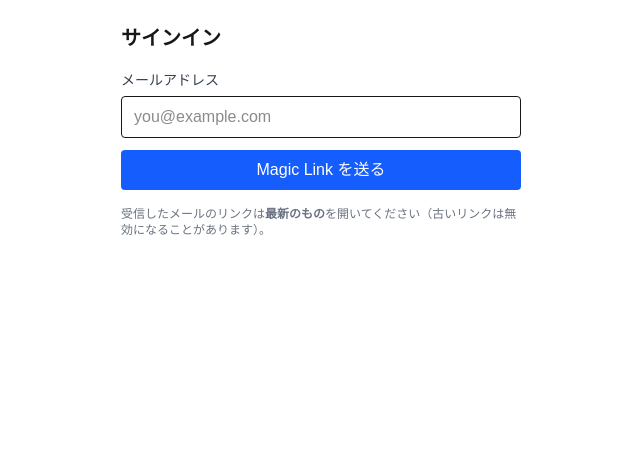
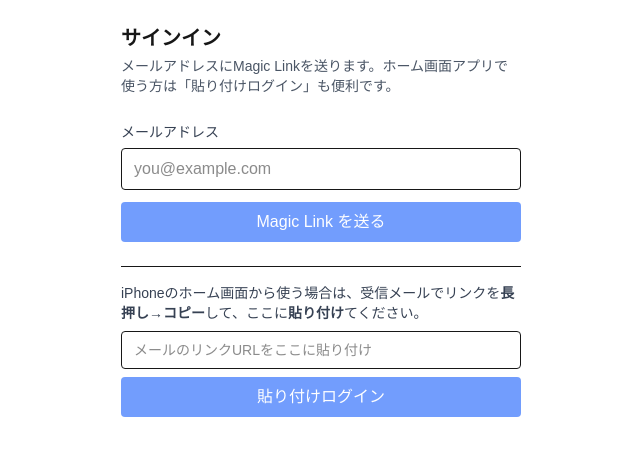
Before and after one commit to sugimotowakaba/aquarium-log, a Next.js app: page /auth in a window 1280 px wide. Shown: the top 456 px of the page, without its empty margins (319-959 px from the left). Built offline with nearby package versions, Linux system fonts and the light colour scheme; no server answers.

Commit message:
feat(auth): add paste-login to keep PWA flow on iOS

```diff
--- a/src/app/auth/_AuthInner.tsx
+++ b/src/app/auth/_AuthInner.tsx
@@ -1,3 +1,4 @@
+// src/app/auth/_AuthInner.tsx
 'use client';
 
 import { useState } from 'react';
@@ -8,12 +9,18 @@ const BASE_URL =
   (typeof window !== 'undefined' ? window.location.origin : '');
 
 export default function AuthInner() {
+  // Magic Link 送信用
   const [email, setEmail] = useState('');
   const [sending, setSending] = useState(false);
   const [msg, setMsg] = useState<string | null>(null);
   const [err, setErr] = useState<string | null>(null);
 
-  const onSubmit = async (e: React.FormEvent) => {
+  // 貼り付けログイン用
+  const [pastedUrl, setPastedUrl] = useState('');
+  const [pasting, setPasting] = useState(false);
+  const [pasteErr, setPasteErr] = useState<string | null>(null);
+
+  const onRequestMagicLink = async (e: React.FormEvent) => {
     e.preventDefault();
     setSending(true);
     setMsg(null);
@@ -26,8 +33,8 @@ export default function AuthInner() {
         },
       });
       if (error) throw error;
-      setMsg('メールを送信しました。届いたリンクを開いてログインしてください。');
-    } catch (e: unknown) {
+      setMsg('メールを送信しました。最新のメールを開いてください。iPhoneのホーム画面アプリで使う場合は、リンクを長押し→コピーし、下の「貼り付けログイン」を使うとSafariに移動せず完了できます。');
+    } catch (e) {
       const m = e instanceof Error ? e.message : '送信に失敗しました';
       setErr(m);
     } finally {
@@ -35,11 +42,40 @@ export default function AuthInner() {
     }
   };
 
+  const onPasteLogin = async (e: React.FormEvent) => {
+    e.preventDefault();
+    setPasting(true);
+    setPasteErr(null);
+    setMsg(null);
+    try {
+      const url = pastedUrl.trim();
+      if (!/^https?:\/\//i.test(url)) {
+        throw new Error('メール本文のリンクURLをそのまま貼り付けてください。');
+      }
+      const { error } = await supabase.auth.exchangeCodeForSession(url);
+      if (error) throw error;
+      setMsg('ログインしました。履歴へ移動します。');
+      setTimeout(() => (window.location.href = '/history'), 400);
+    } catch (e) {
+      const m = e instanceof Error ? e.message : '貼り付けログインに失敗しました';
+      setPasteErr(m);
+    } finally {
+      setPasting(false);
+    }
+  };
+
   return (
-    <main className="max-w-md mx-auto p-6 space-y-4">
+    <main className="max-w-md mx-auto p-6 space-y-6">
+      <header>
         <h1 className="text-xl font-semibold">サインイン</h1>
+        <p className="text-sm text-gray-600 mt-1">
+          メールアドレスにMagic Linkを送ります。ホーム画面アプリで使う方は「貼り付けログイン」も便利です。
+        </p>
+      </header>
 
-      <form onSubmit={onSubmit} className="space-y-3">
+      {/* Magic Link 送信フォーム */}
+      <section className="space-y-3">
+        <form onSubmit={onRequestMagicLink} className="space-y-3">
           <label className="block">
             <span className="text-sm text-gray-700">メールアドレス</span>
             <input
@@ -49,24 +85,46 @@ export default function AuthInner() {
               onChange={(e) => setEmail(e.target.value)}
               className="mt-1 w-full rounded border px-3 py-2"
               placeholder="you@example.com"
+              autoComplete="email"
+              inputMode="email"
             />
           </label>
-
           <button
             type="submit"
-          disabled={sending}
+            disabled={sending || email.length === 0}
             className="w-full rounded bg-blue-600 px-4 py-2 text-white disabled:opacity-60"
           >
             {sending ? '送信中…' : 'Magic Link を送る'}
           </button>
         </form>
-
         {msg && <p className="text-green-700 text-sm">{msg}</p>}
         {err && <p className="text-red-600 text-sm">{err}</p>}
+      </section>
 
-      <p className="text-xs text-gray-500">
-        受信したメールのリンクは<b>最新のもの</b>を開いてください（古いリンクは無効になることがあります）。
+      {/* 貼り付けログイン（PWA向け） */}
+      <section className="space-y-2 border-t pt-4">
+        <p className="text-sm text-gray-700">
+          iPhoneのホーム画面から使う場合は、受信メールでリンクを<b>長押し→コピー</b>して、ここに<b>貼り付け</b>てください。
         </p>
+        <form onSubmit={onPasteLogin} className="space-y-2">
+          <input
+            type="url"
+            inputMode="url"
+            value={pastedUrl}
+            onChange={(e) => setPastedUrl(e.target.value)}
+            placeholder="メールのリンクURLをここに貼り付け"
+            className="w-full rounded border px-3 py-2 text-sm"
+          />
+          <button
+            type="submit"
+            disabled={pasting || pastedUrl.trim().length < 10}
+            className="w-full rounded bg-blue-600 px-4 py-2 text-white disabled:opacity-60"
+          >
+            {pasting ? '確認中…' : '貼り付けログイン'}
+          </button>
+          {pasteErr && <p className="text-sm text-red-600">{pasteErr}</p>}
+        </form>
+      </section>
     </main>
   );
 }
```
Lines whose indentation alone changed are shown as unchanged.
